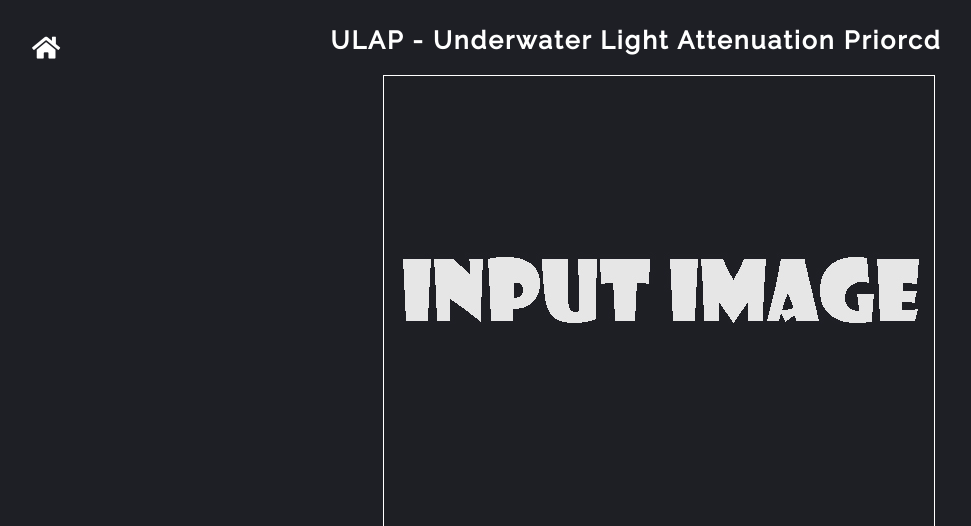
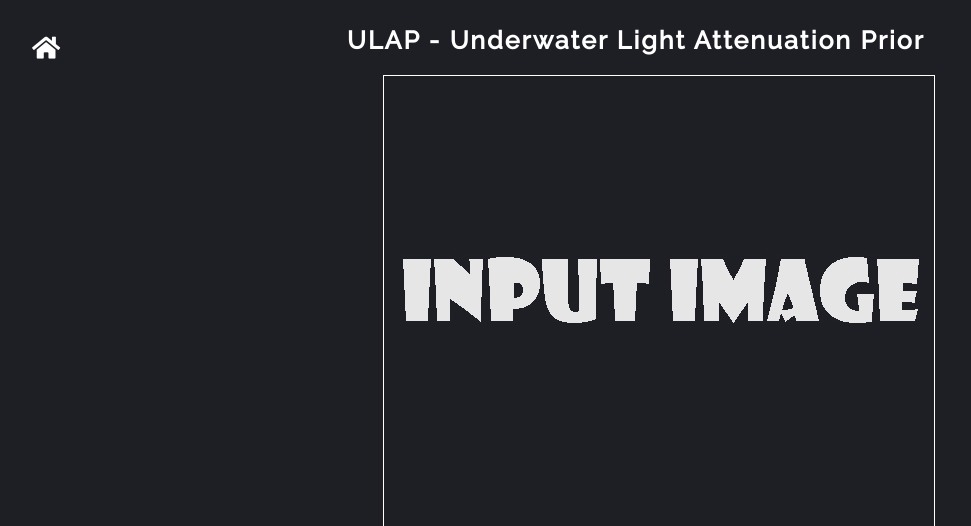
Before and after one commit to shamil-t/under_water-image-enhancement, a Django app: page /ulap in a window 1280 px wide. Shown: the top 526 px of the page, without its empty margins (4-975 px from the left). Run offline with Django 3.2, Linux system fonts and the light colour scheme; some libraries are stand-ins or nearby versions.

Commit message:
minor fixes

```diff
--- a/UWIE/templates/ulap.html
+++ b/UWIE/templates/ulap.html
@@ -277,7 +277,7 @@
 
 <body id="body" onload="load()">
 	<div class="head1">
-		ULAP - Underwater Light Attenuation Priorcd
+		ULAP - Underwater Light Attenuation Prior
 	</div>
 	<div class="input" id="input">
 		<div class="input_image">
```
Also changed, not shown: README.md.
